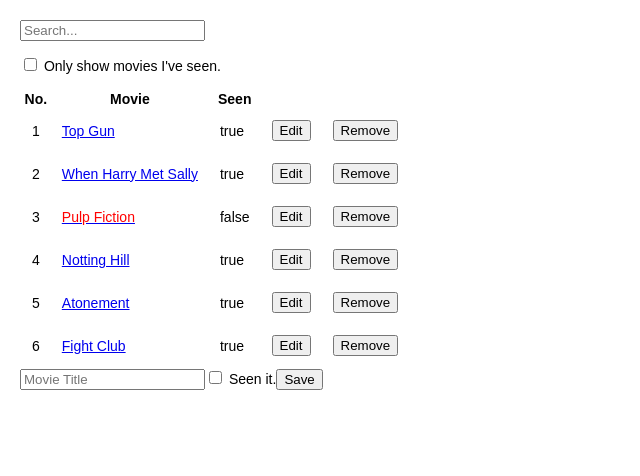
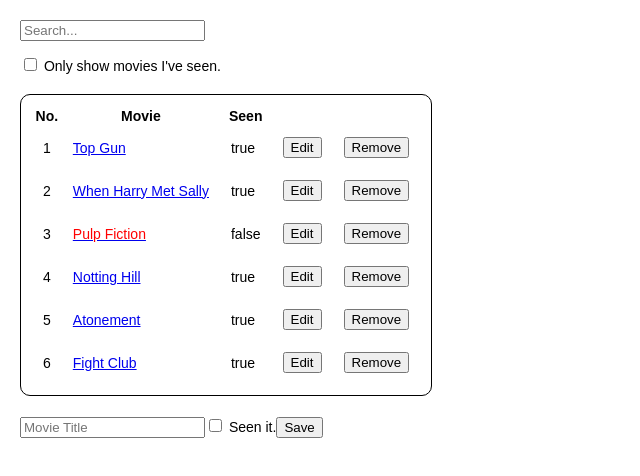
Before and after one commit to thigabiga/movie-night, a React (Create React App) app: page / in a window 1280 px wide. Shown: the top 476 px of the page, without its empty margins (0-640 px from the left). Built offline with nearby package versions, Linux system fonts and the light colour scheme.

Commit message:
added wee styles

```diff
--- a/src/Components/MovieRow.js
+++ b/src/Components/MovieRow.js
@@ -18,7 +18,7 @@
     return (
       <tr>
         <td>{movie.position}</td>
-        <td><a href="{movie.infoLink}">{movieTitle}</a></td>
+        <td><a href="{movie.infoLink}" target="_blank">{movieTitle}</a></td>
         <td>{seenMovie}</td>
         <td><button>Edit</button></td>
         <td><button onClick={this.deleteMovie.bind(this, this.props.movie.id)}>Remove</button></td>
--- a/src/Components/MovieTable.js
+++ b/src/Components/MovieTable.js
@@ -30,7 +30,7 @@
     });
 
     return (
-    <table>
+    <table class="movie-table">
       <thead>
         <tr>
           <th>No.</th>
--- a/src/index.css
+++ b/src/index.css
@@ -1,4 +1,5 @@
 body {
+  color: black;
   font-family: Futura, sans-serif;
   font-size: 14px;
   margin: 20px;
@@ -7,3 +8,15 @@
 td {
   padding: 10px;
 }
+
+a:visited {
+  color: inherit;
+}
+
+.movie-table {
+  border: 1px solid black;
+  padding: 10px;
+  margin-bottom: 20px;
+  margin-top: 20px;
+  border-radius: 10px;
+}
```
